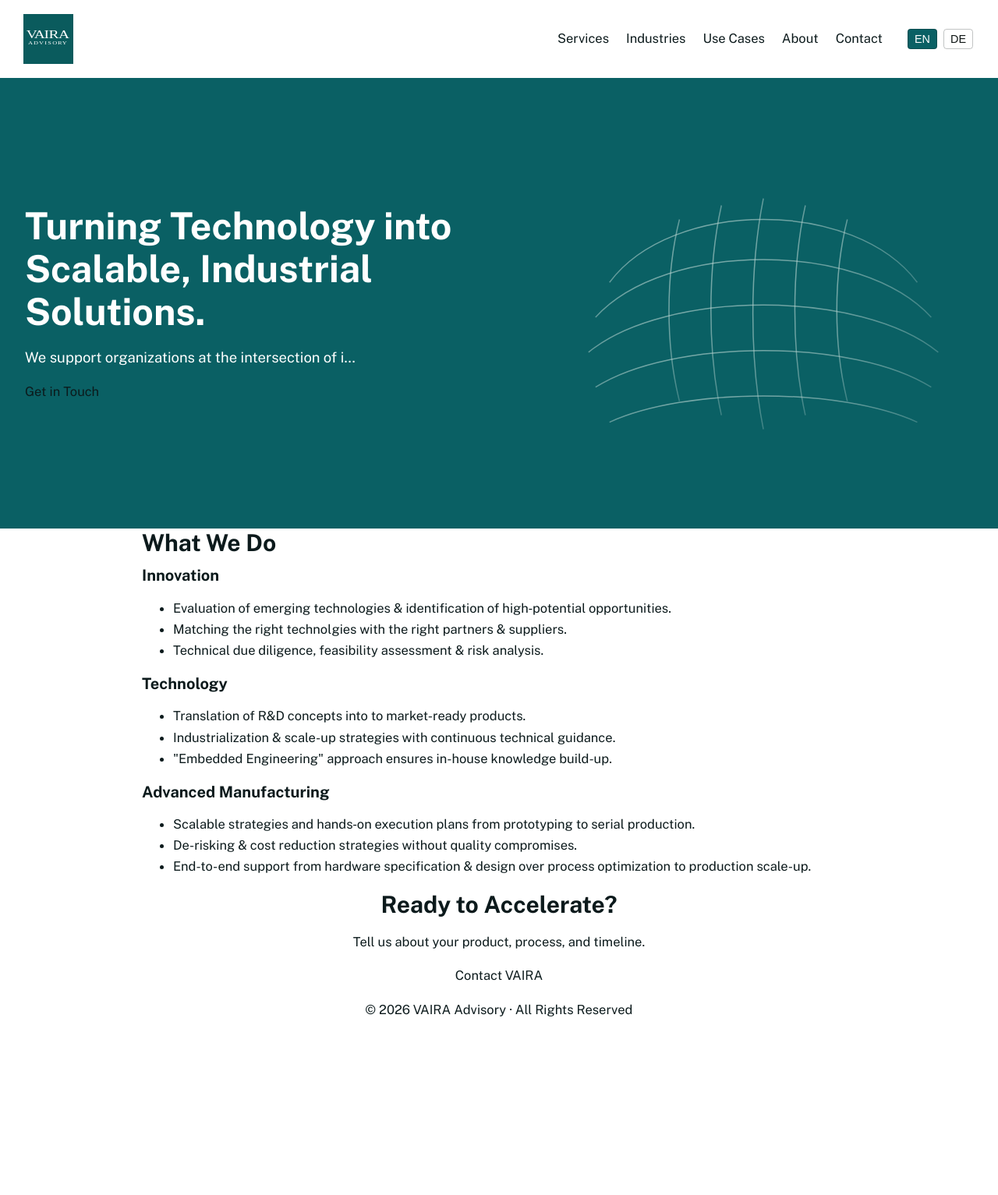
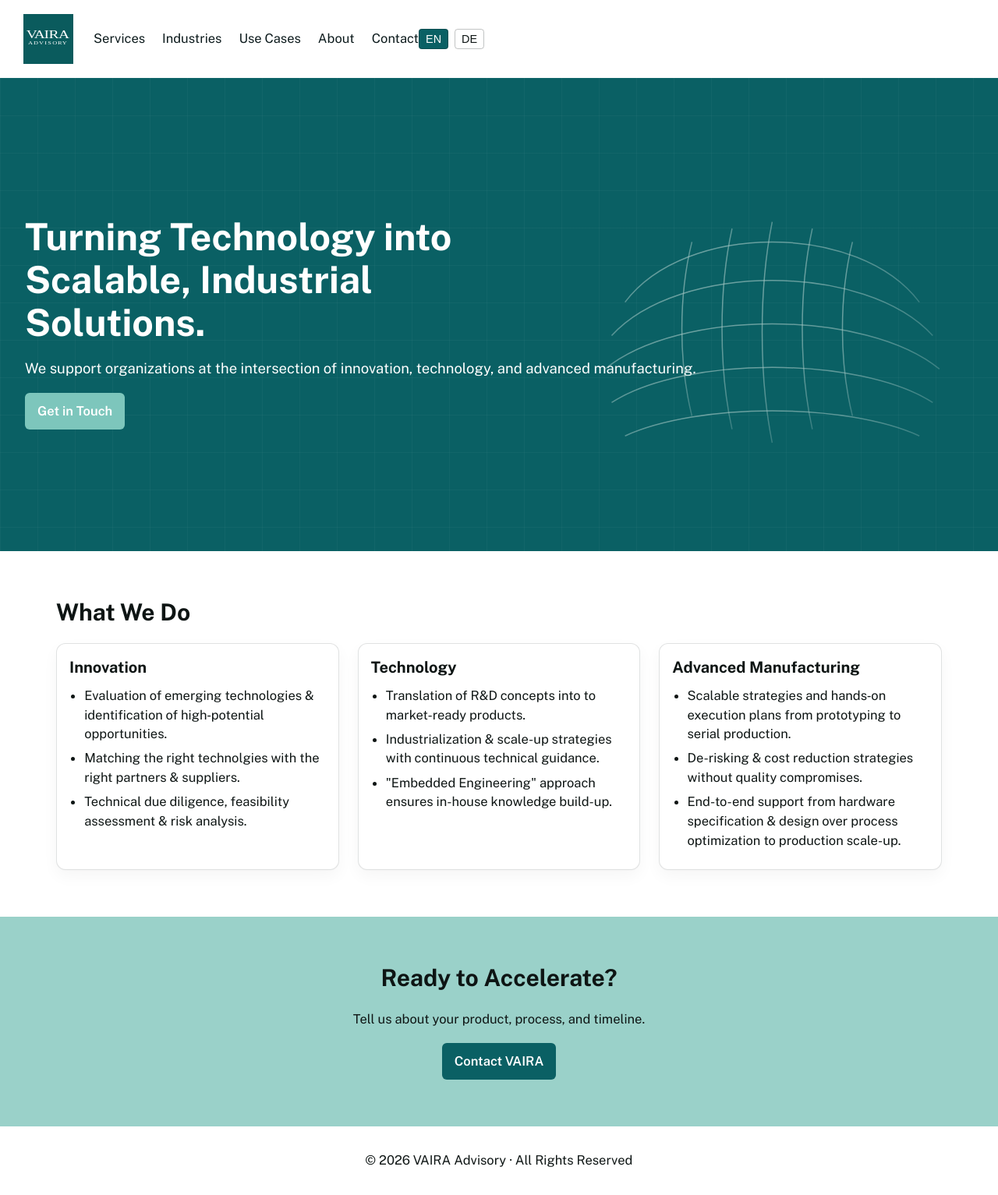
Before and after one commit to raphaelheeb/vaira-advisory, a Jekyll site: the page built from index.html, in a window 1280 px wide. Shown: the whole page at 78% size. Built offline with Jekyll 4.4.1, drawn with Linux system fonts in a browser that asks for light colours; before the commit the page ends 1326 px from its top, so only the background shows below that.

Commit message:
Update styles.css

```diff
--- a/assets/css/styles.css
+++ b/assets/css/styles.css
@@ -1,5 +1,5 @@
 /* =========================================================
-   VAIRA Advisory – Cleaned + Stable Stylesheet (FINAL)
+   VAIRA Advisory – Stable Stylesheet (CLEAN & FIXED)
    ========================================================= */
 
 /* -------------------------
@@ -22,7 +22,7 @@
   --radius: 8px;
   --maxw: 1460px;
 
-  /* Unified padding */
+  /* Layout paddings */
   --page-pad: 32px;
 
   /* Fonts */
@@ -30,11 +30,7 @@
 
   /* Hero Controls */
   --hero-wrapper-maxw: 1500px;
-  --hero-col-left: 1.1fr;
-  --hero-col-right: 1.4fr;
   --hero-gap: 32px;
-  --hero-pad-top: 20px;
-  --hero-pad-bottom: 20px;
   --hero-visual-max: 520px;
 }
 
@@ -44,8 +40,9 @@
 * { box-sizing: border-box; }
 
 html, body {
-  margin: 0; padding: 0;
-  background: #ffffff !important;
+  margin: 0;
+  padding: 0;
+  background: #ffffff;
 }
 
 body {
@@ -68,34 +65,29 @@
 h3 { font-size: clamp(18px, 2.4vw, 20px); }
 
 /* -------------------------
-   WRAPPERS – unified
+   WRAPPERS
    ------------------------- */
 .content-wrapper {
   max-width: var(--maxw);
   margin: 0 auto;
-  padding-left: var(--page-pad);
-  padding-right: var(--page-pad);
+  padding-inline: var(--page-pad);
 }
 
 .wrapper--narrow {
   max-width: 980px;
   margin: 0 auto;
-  padding-left: var(--page-pad);
-  padding-right: var(--page-pad);
+  padding-inline: var(--page-pad);
 }
 
 .hero .wrapper--wide {
   max-width: var(--hero-wrapper-maxw);
   margin: 0 auto;
-  padding-left: var(--page-pad);
-  padding-right: var(--page-pad);
+  padding-inline: var(--page-pad);
 }
 
 /* -------------------------
-   HEADER (FINAL CLEAN VERSION)
+   HEADER
    ------------------------- */
-
-/* Header container */
 .site-header {
   background: #ffffff;
   padding: 18px 0;
@@ -103,48 +95,40 @@
   color: var(--ink-strong);
 }
 
-/* Unified wrapper matching hero wrapper exactly */
 .header-wrap {
   max-width: var(--maxw);
   margin: 0 auto;
-  padding-left: var(--page-pad);    /* <-- SAME as hero wrapper */
-  padding-right: var(--page-pad);   /* <-- SAME as hero wrapper */
-
+  padding-inline: var(--page-pad);
   display: flex;
   align-items: center;
-  gap: 48px;                        /* Space between logo and nav */
+  gap: 24px; /* tighter base gap; nav will sit next to logo */
 }
 
-/* Logo container */
+/* Logo */
 .site-header .site-logo {
-  display: flex;        /* removes inline gap */
+  display: flex;
   align-items: center;
   padding: 0;
   margin: 0;
 }
 
-/* Logo image (works for img OR inline SVG) */
 .site-header .site-logo img,
 .site-header .site-logo svg {
   display: block;
-  height: 64px;          /* adjust size here */
+  height: 64px;
   width: auto;
   margin: 0;
   padding: 0;
-
-  /* optical correction for SVG text/box imbalance */
-  transform: translateX(-2px);
+  transform: translateX(-2px); /* optical correction */
 }
 
-/* Navigation container */
+/* Nav sits next to logo; language switcher is pushed to the far right */
 .site-header nav {
-  margin-left: auto;     /* pushes nav + language switcher to right */
   display: flex;
   align-items: center;
-  gap: 32px;
+  margin-left: 0;            /* ensure nav stays beside logo */
 }
 
-/* Nav list */
 .nav {
   list-style: none;
   display: flex;
@@ -159,14 +143,14 @@
   padding-top: 2px;
 }
 
-/* Language switcher */
+/* Language switcher pushes to right edge */
 .language-switcher {
   display: flex;
   align-items: center;
   gap: 8px;
+  margin-left: auto;         /* <-- this sends it to the far right */
 }
 
-/* Language buttons */
 .lang-btn {
   cursor: pointer;
   font-size: 0.9rem;
@@ -178,29 +162,40 @@
   transition: background 130ms ease, color 130ms ease;
 }
 
-.lang-btn.active {
-  background: #0A6064;
-  color: #ffffff;
+.lang-btn.active { background: #0A6064; color: #ffffff; }
+.lang-btn:hover  { background: #7dc6bc; color: #0A6064; }
+
+/* Mobile header layout */
+@media (max-width: 720px) {
+  .header-wrap {
+    flex-wrap: wrap;
+    gap: 12px;
+  }
+  .site-header nav { order: 2; width: 100%; }
+  .language-switcher { order: 3; margin-left: 0; }
 }
 
-.lang-btn:hover {
-  background: #7dc6bc;
-  color: #0A6064;
-}
+/* -------------------------
+   LANGUAGE VISIBILITY
+   (works with span[lang], li[lang], and block elements)
+   ------------------------- */
+/* Default: hide DE content */
+[lang="de"] { display: none; }
 
-/* Language visibility logic */
-[lang="de"] { display: none; }
+/* German mode: hide EN */
 html.lang-de [lang="en"] { display: none !important; }
-html.lang-de [lang="de"] { display: inline !important; }
 
-html.lang-de blockquote[lang="de"],
+/* German mode: show DE properly per element type */
+html.lang-de span[lang="de"] { display: inline !important; }
+html.lang-de li[lang="de"]   { display: list-item !important; }
+html.lang-de p[lang="de"],
 html.lang-de div[lang="de"],
-html.lang-de p[lang="de"],
 html.lang-de h1[lang="de"],
 html.lang-de h2[lang="de"],
 html.lang-de h3[lang="de"],
 html.lang-de section[lang="de"],
-html.lang-de article[lang="de"] {
+html.lang-de article[lang="de"],
+html.lang-de blockquote[lang="de"] {
   display: block !important;
 }
 
@@ -209,51 +204,44 @@
    ------------------------- */
 .hero {
   background: var(--accent);
-  padding: var(--hero-pad-top) 0 var(--hero-pad-bottom);
+  padding: 56px 0 36px;
   overflow: hidden;
   position: relative;
+  color: #ffffff;
 }
 
-/* 2 columns */
 .hero .hero-grid {
   display: grid;
-  grid-template-columns: minmax(0, 1.2fr) minmax(0, 1.0fr);
+  grid-template-columns: minmax(0, 1.3fr) minmax(0, 1fr); /* wider left column */
   gap: var(--hero-gap);
   align-items: center;
   position: relative;
   z-index: 2;
 }
 
-.hero .hero-grid > :first-child {
-  align-self: center;
-}
-
-.hero-title{
+/* Left column: title ~2 lines, subtitle ~1 line (desktop) */
+.hero-title {
   color: #ffffff;
-  font-size: clamp(30px, 5vw, 48px);   /* slightly larger max to allow 2 lines comfortably */
+  font-size: clamp(30px, 5vw, 48px);
   line-height: 1.15;
-  max-width: 28ch;                     /* tune until it wraps to ~2 lines on desktop */
-  word-break: normal;
+  max-width: 28ch; /* encourage 2 lines */
 }
 
 .hero-sub {
   color: #ffffff;
   font-size: clamp(16px, 2vw, 18.5px);
   line-height: 1.35;
-  white-space: nowrap;                  /* try to keep it one line */
-  max-width: 38ch;                      /* safeguard if it must wrap on very narrow screens */
-  overflow: hidden;
-  text-overflow: ellipsis;              /* optional: avoid wrap on medium screens */
+  white-space: nowrap;  /* keep on 1 line when possible */
+  max-width: 38ch;
 }
 
-/* If the subtitle must never truncate on desktop, relax the white-space below a threshold */
 @media (max-width: 980px) {
   .hero-sub {
-    white-space: normal;                /* allow wrap on smaller screens */
-    text-overflow: initial;
+    white-space: normal; /* allow wrapping on smaller screens */
   }
+}
 
-/* CTA */
+/* CTA in hero */
 .hero-ctas .cta-btn {
   background: #7dc6bc;
   color: #ffffff;
@@ -270,7 +258,6 @@
   justify-content: flex-end;
   align-items: center;
 }
-
 .cad-contour {
   width: 100%;
   max-width: var(--hero-visual-max);
@@ -289,12 +276,12 @@
     linear-gradient(to right, rgba(184,212,208,0.16) 1px, transparent 1px),
     linear-gradient(to bottom, rgba(184,212,208,0.16) 1px, transparent 1px);
   background-size: 48px 48px;
-  opacity: .30;
+  opacity: 0.30;
 }
 
 /* Mobile hero */
 @media (max-width: 860px) {
-  .hero { padding: 56px 0 40px; }
+  .hero { padding: 48px 0 28px; }
   .hero .hero-grid { grid-template-columns: 1fr; }
   .hero .hero-right { margin-top: 12px; }
 }
@@ -307,27 +294,30 @@
   padding: 60px 0;
   color: var(--bg);
 }
+.section h2 { margin-bottom: 22px; }
 
-.section h2 {
-  margin-bottom: 22px;
+/* Distinct background for the “Ready to Accelerate” section */
+.section#CTA {
+  background: var(--brand);     /* light brand tint */
+  color: var(--ink-strong);
 }
-
-.section#CTA {
-   background: var(--brand);
-}
+.section#CTA h2, .section#CTA h3 { color: var(--ink-strong); }
 
 /* -------------------------
    CARDS
    ------------------------- */
+/* Let cards grow wider while remaining responsive */
+#what-we-do .content-wrapper.wrapper--narrow {
+  max-width: 1200px; /* wider than default narrow to give cards room */
+}
+
+/* Adaptive grid: keeps cards wide and reduces columns gracefully */
 #what-we-do .card-grid {
   display: grid;
-  grid-template-columns: repeat(3, 1fr);
+  grid-template-columns: repeat(auto-fit, minmax(320px, 1fr));
   gap: 24px;
 }
 
-@media (max-width: 980px) {
-  #what-we-do .card-grid { grid-template-columns: repeat(2, 1fr); }
-}
 @media (max-width: 620px) {
   #what-we-do .card-grid { grid-template-columns: 1fr; }
 }
@@ -338,23 +328,10 @@
   background: #ffffff;
   border: 1px solid var(--line-strong);
   padding: 18px 16px;
-  transition: all 160ms ease;
+  transition: transform 160ms ease, box-shadow 160ms ease;
   box-shadow:
     0 1px 1px rgba(0,0,0,0.02),
     0 8px 20px rgba(6,20,19,0.04);
-}
-
-#what-we-do .card li,
-#focus .card li {
-  margin: 0.35rem 0;   /* vertical spacing between bullets */
-  line-height: 1.5;    /* improves readability */
-}
-
-#what-we-do .card li span,
-#focus .card li span {
-  display: inline;
-  margin: 0;
-  padding: 0;
 }
 
 #what-we-do .card:hover,
@@ -365,28 +342,29 @@
     0 16px 30px rgba(6,20,19,0.06);
 }
 
-/* =========================================================
-   LANGUAGE VISIBILITY (FULLY CORRECT)
-   ========================================================= */
-
-/* Default: hide German */
-[lang="de"] {
-  display: none;
+/* List spacing + bullets inside cards */
+#what-we-do .card ul,
+#focus .card ul {
+  margin: 0;
+  padding-left: 1.2rem;
+  list-style: disc;
+}
+#what-we-do .card li,
+#focus .card li {
+  margin: 0.4rem 0;
+  line-height: 1.5;
+}
+#what-we-do .card li span,
+#focus .card li span {
+  display: inline;
+  margin: 0;
+  padding: 0;
 }
 
-/* German mode: hide English */
-html.lang-de [lang="en"] {
-  display: none !important;
-}
-
-/* German mode: show German text (inline for spans) */
-html.lang-de [lang="de"] {
-  display: inline !important;
-}
-
-/* German mode: but German LI must remain list-item to keep bullets */
-html.lang-de li[lang="de"] {
-  display: list-item !important;
+/* If some global style injects ::before bullets, neutralize inside cards */
+#what-we-do .card li::before,
+#focus .card li::before {
+  content: none !important;
 }
 
 /* -------------------------
@@ -401,12 +379,8 @@
   font-weight: 600;
   transition: background 160ms ease, transform 100ms ease;
 }
-.cta-btn:hover {
-  background: #7dc6bc;
-}
-.cta-btn:active {
-  transform: translateY(1px);
-}
+.cta-btn:hover { background: #7dc6bc; }
+.cta-btn:active { transform: translateY(1px); }
 
 /* -------------------------
    FOOTER
@@ -419,7 +393,7 @@
 }
 
 /* -------------------------
-   SKIP LINK
+   SKIP LINK (a11y)
    ------------------------- */
 .skip-link {
   position: absolute;
@@ -432,6 +406,7 @@
   background: #fff;
   padding: 8px 12px;
   border-radius: 6px;
+  z-index: 1000;
 }
 
 /* -------------------------
@@ -439,7 +414,7 @@
    ------------------------- */
 @media print {
   .site-header, .site-footer { display: none; }
-  a { color: black !important; }
+  a { color: black !important; text-decoration: underline; }
 }
 
 /* -------------------------
```
